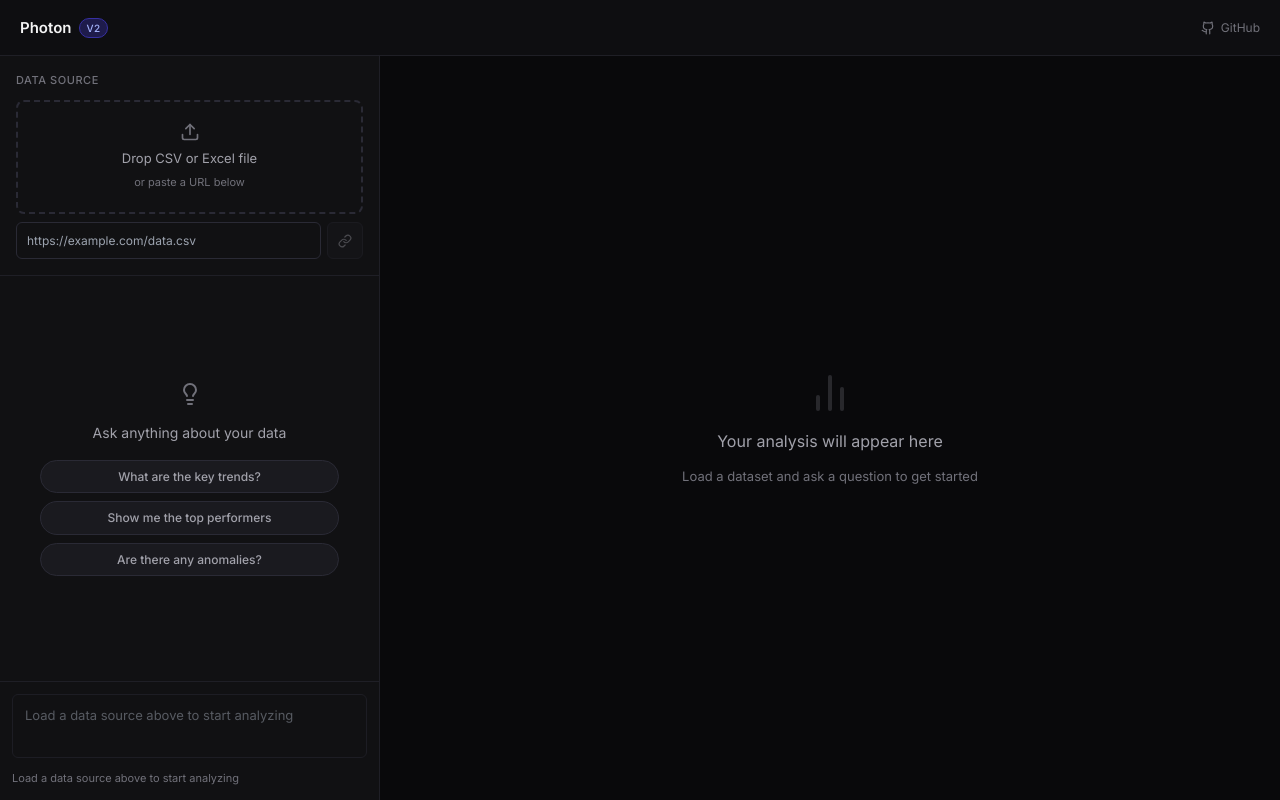
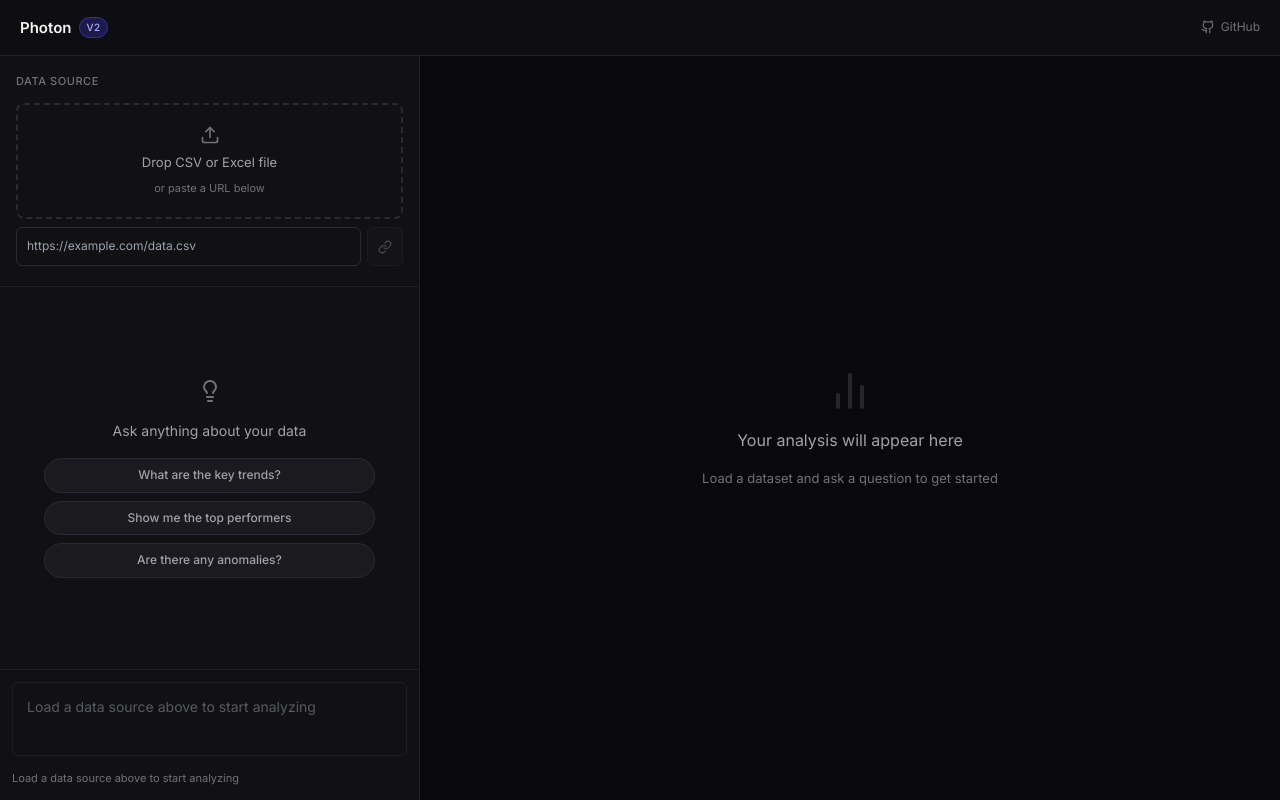
Before and after one commit to sabbarishk/photon-nasa, a React (Vite) app in the folder frontend/: page /analyze in a window 1280 px wide. Built offline with nearby package versions, Linux system fonts and the light colour scheme.

Commit message:
style: increase font sizes, spacing, and breathing room throughout workspace

```diff
--- a/frontend/src/components/ui/KPICard.jsx
+++ b/frontend/src/components/ui/KPICard.jsx
@@ -14,7 +14,7 @@ export default function KPICard({ label, value, delta, index = 0 }) {
         background: 'var(--bg-surface)',
         border: '1px solid var(--border-subtle)',
         borderRadius: 8,
-        padding: 20,
+        padding: 24,
         minWidth: 140,
         flex: '0 0 auto',
         animationDelay: `${index * 50}ms`,
@@ -44,7 +44,7 @@ export default function KPICard({ label, value, delta, index = 0 }) {
         {label}
       </p>
       <p style={{
-        fontSize: 28,
+        fontSize: 30,
         fontWeight: 700,
         color: 'var(--text-primary)',
         lineHeight: 1.1,
--- a/frontend/src/index.css
+++ b/frontend/src/index.css
@@ -37,8 +37,8 @@ body {
   font-family: 'Inter', -apple-system, sans-serif;
   background: var(--bg-base);
   color: var(--text-primary);
-  font-size: 14px;
-  line-height: 1.6;
+  font-size: 15px;
+  line-height: 1.7;
   -webkit-font-smoothing: antialiased;
   -moz-osx-font-smoothing: grayscale;
 }
--- a/frontend/src/pages/Workspace.jsx
+++ b/frontend/src/pages/Workspace.jsx
@@ -273,7 +273,7 @@ function MessageBubble({ role, content, suggestions, onSuggestionClick }) {
           background: 'var(--accent-muted)',
           border: '1px solid var(--accent-border)',
           borderRadius: '12px 12px 2px 12px',
-          padding: '10px 14px',
+          padding: '12px 16px',
           maxWidth: '75%',
           fontSize: 14,
           color: 'var(--text-primary)',
@@ -355,7 +355,7 @@ function EmptyDashboard() {
 
 function LoadingDashboard({ currentStep }) {
   return (
-    <div style={{ padding: 24, display: 'flex', flexDirection: 'column', gap: 32 }}>
+    <div style={{ padding: 32, display: 'flex', flexDirection: 'column', gap: 32 }}>
       <StepProgress steps={ANALYSIS_STEPS} currentStep={currentStep} />
       <div>
         <p style={{ fontSize: 11, fontWeight: 500, letterSpacing: '0.05em', textTransform: 'uppercase', color: 'var(--text-tertiary)', marginBottom: 12 }}>KEY METRICS</p>
@@ -381,7 +381,7 @@ function AnalysisResults({ result, methodologyUsed }) {
   const [codeOpen, setCodeOpen] = useState(false)
 
   return (
-    <div className="fade-in" style={{ padding: 24, display: 'flex', flexDirection: 'column', gap: 28 }}>
+    <div className="fade-in" style={{ padding: 32, display: 'flex', flexDirection: 'column', gap: 32 }}>
 
       {/* KPI Cards */}
       {result.kpi_cards && result.kpi_cards.length > 0 && (
@@ -613,7 +613,7 @@ export default function Workspace() {
       <div style={{ display: 'flex', flex: 1, overflow: 'hidden' }}>
         {/* Left panel */}
         <div style={{
-          width: 380,
+          width: 420,
           flexShrink: 0,
           background: 'var(--bg-surface)',
           borderRight: '1px solid var(--border-subtle)',
@@ -623,8 +623,8 @@ export default function Workspace() {
           overflow: 'hidden',
         }}>
           {/* Data source */}
-          <div style={{ padding: 16, borderBottom: '1px solid var(--border-subtle)', flexShrink: 0 }}>
-            <p style={{ fontSize: 11, fontWeight: 500, letterSpacing: '0.05em', textTransform: 'uppercase', color: 'var(--text-tertiary)', marginBottom: 10 }}>DATA SOURCE</p>
+          <div style={{ padding: '16px 16px 20px', borderBottom: '1px solid var(--border-subtle)', flexShrink: 0 }}>
+            <p style={{ fontSize: 11, fontWeight: 500, letterSpacing: '0.05em', textTransform: 'uppercase', color: 'var(--text-tertiary)', marginBottom: 12 }}>DATA SOURCE</p>
             <DataSourceSection
               currentSource={currentSource}
               onSourceSet={(path, label) => setCurrentSource({ path, label })}
@@ -638,10 +638,10 @@ export default function Workspace() {
             style={{
               flex: 1,
               overflowY: 'auto',
-              padding: 16,
+              padding: 20,
               display: 'flex',
               flexDirection: 'column',
-              gap: 12,
+              gap: 16,
             }}
           >
             {messages.length === 0 ? (
@@ -678,9 +678,9 @@ export default function Workspace() {
                 background: 'var(--bg-surface)',
                 border: '1px solid var(--border-default)',
                 color: 'var(--text-primary)',
-                padding: '10px 12px',
+                padding: '12px 14px',
                 borderRadius: 6,
-                fontSize: 13,
+                fontSize: 14,
                 resize: 'none',
                 outline: 'none',
                 fontFamily: 'inherit',
```
